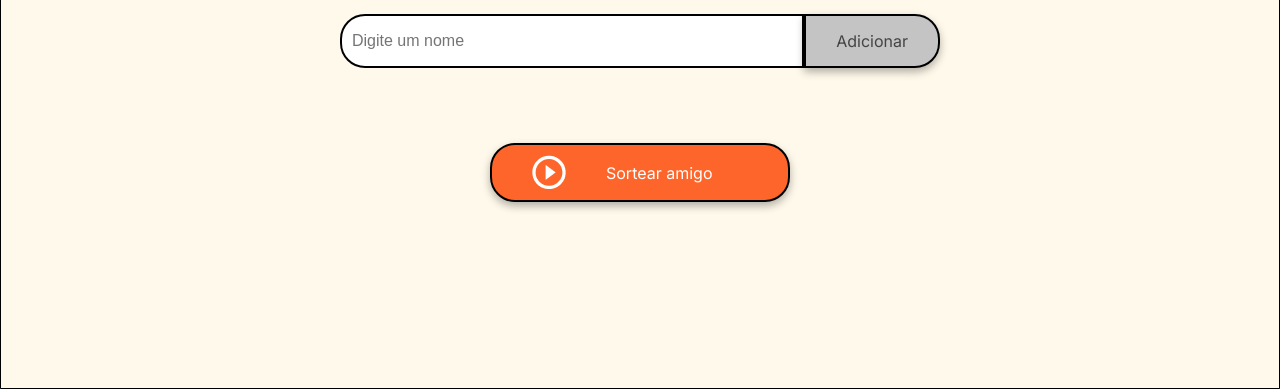
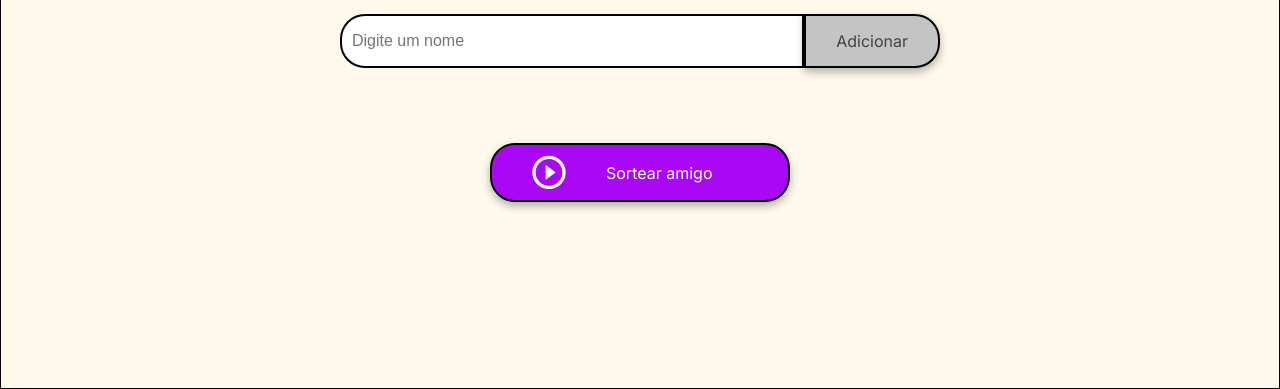
Before and after one commit to JaciaraFreitas13/AmigoSecreto, a plain HTML site: page index.html in a window 1280 px wide. Shown: the part 411-800 px from the top of the page. Drawn offline with Linux system fonts and the light colour scheme.

Commit message:
Mudança de cor do site, no CSS.

```diff
--- a/style.css
+++ b/style.css
@@ -1,8 +1,8 @@
 :root {
-    --color-primary: #4B69FD;
+    --color-primary: #F70763;
     --color-secondary: #FFF9EB;
     --color-tertiary: #C4C4C4;
-    --color-button: #fe652b;
+    --color-button: #AB07F7;
     --color-button-hover: #e55720;
     --color-text: #444444;
     --color-white: #FFFFFF;
```
